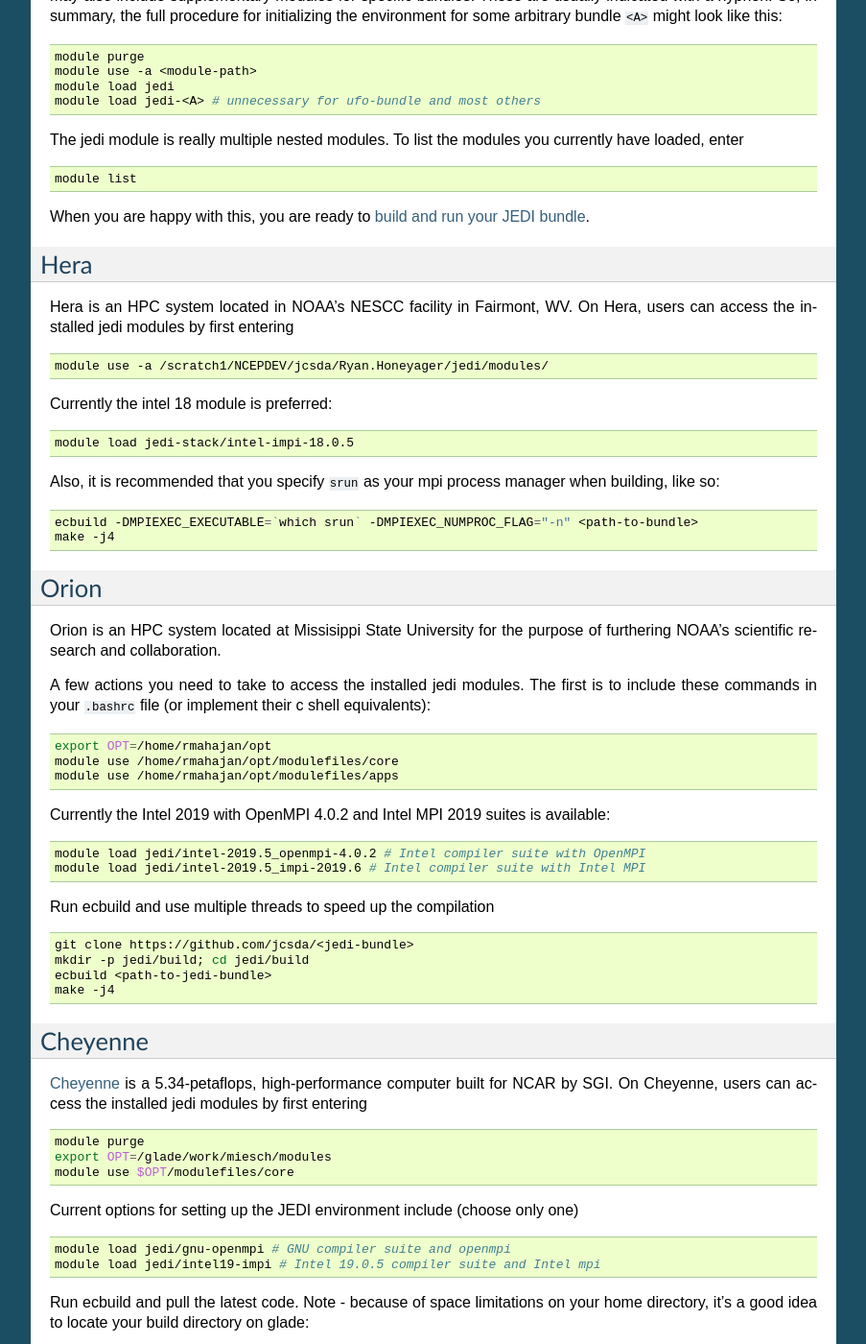
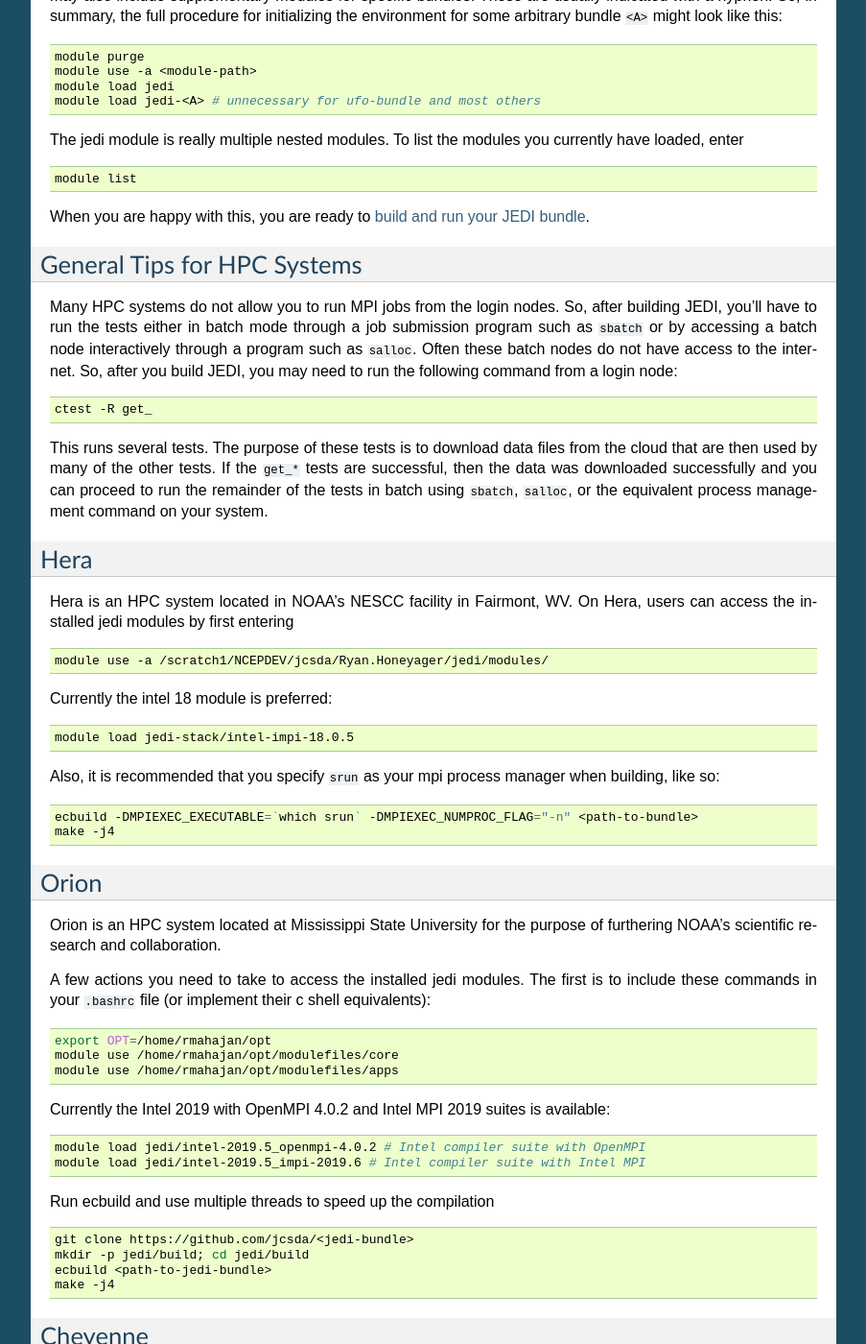
Before and after one commit to JCSDA/jedi-docs, a Sphinx documentation site: the page built from docs/developer/jedi_environment/modules.rst, in a window 1280 px wide and 1400 px high, scrolled down 1452 px. Shown: the whole window at 96% size, without its empty margins (198-1101 px from the left). Built offline with Sphinx 7.4.7, drawn with Linux system fonts in a browser that asks for light colours; some of the changed text lies outside the part shown.

Commit message:
add section on get test data for hpc systems (#220)
* add section on get test data for hpc systems

* spell check, while we're at it

```diff
--- a/docs/developer/jedi_environment/modules.rst
+++ b/docs/developer/jedi_environment/modules.rst
@@ -87,6 +87,18 @@
 
 When you are happy with this, you are ready to :ref:`build and run your JEDI bundle <build-jedi>`.
 
+General Tips for HPC Systems
+----------------------------
+
+Many HPC systems do not allow you to run MPI jobs from the login nodes.  So, after building JEDI, you'll have to run the tests either in batch mode through a job submission program such as :code:`sbatch` or by accessing a batch node interactively through a program such as :code:`salloc`.  Often these batch nodes do not have access to the internet.  So, after you build JEDI, you may need to run the following command from a login node:
+
+.. code :: bash
+
+    ctest -R get_
+
+This runs several tests. The purpose of these tests is to download data files from the cloud that are then used by many of the other tests.  If the :code:`get_*` tests are successful, then the data was downloaded successfully and you can proceed to run the remainder of the tests in batch using :code:`sbatch`, :code:`salloc`, or the equivalent process management command on your system.
+
+
 Hera
 -----
 
@@ -112,7 +124,7 @@
 Orion
 -----
 
-Orion is an HPC system located at Missisippi State University for the purpose of furthering NOAA’s scientific research and collaboration.
+Orion is an HPC system located at Mississippi State University for the purpose of furthering NOAA’s scientific research and collaboration.
 
 A few actions you need to take to access the installed jedi modules.  The first is to include these commands in your :code:`.bashrc` file (or implement their c shell equivalents):
 
```
Also changed, not shown: other parts of docs/developer/jedi_environment/modules.rst (+4 -4 lines).
